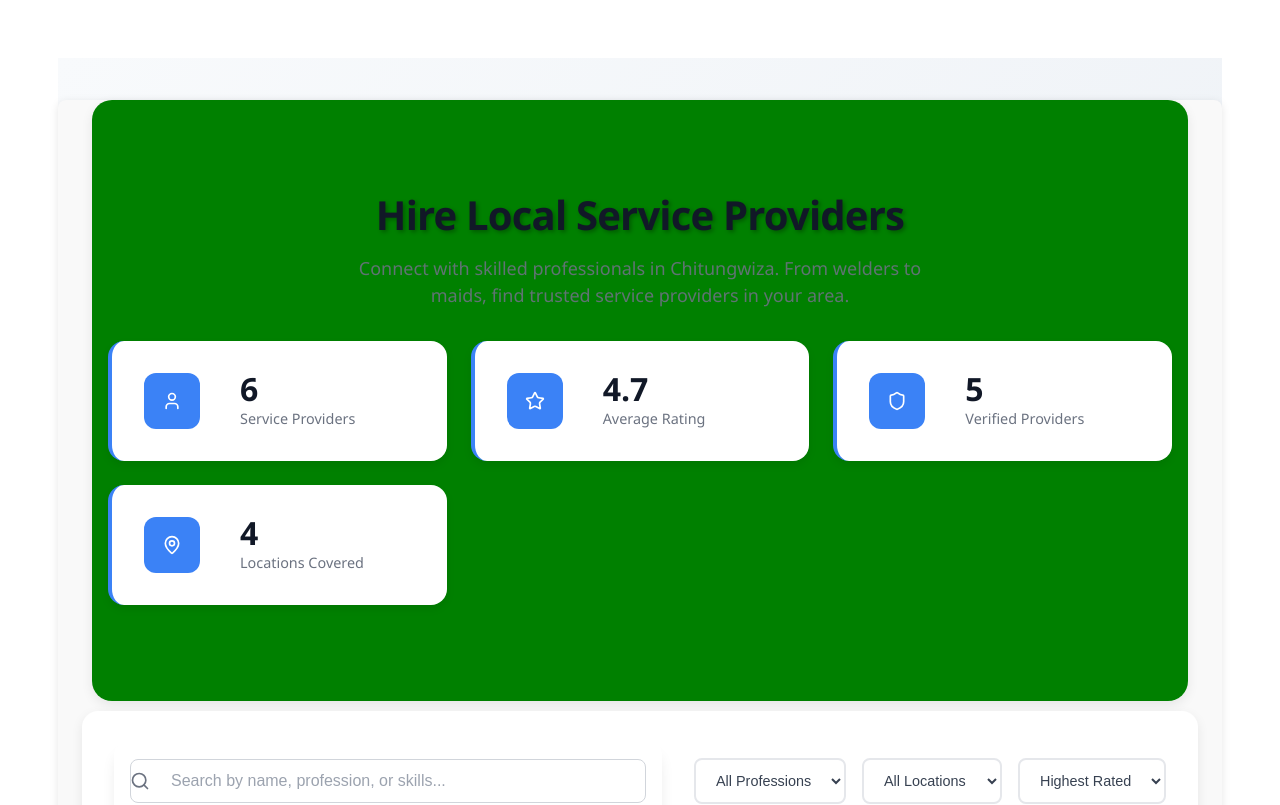
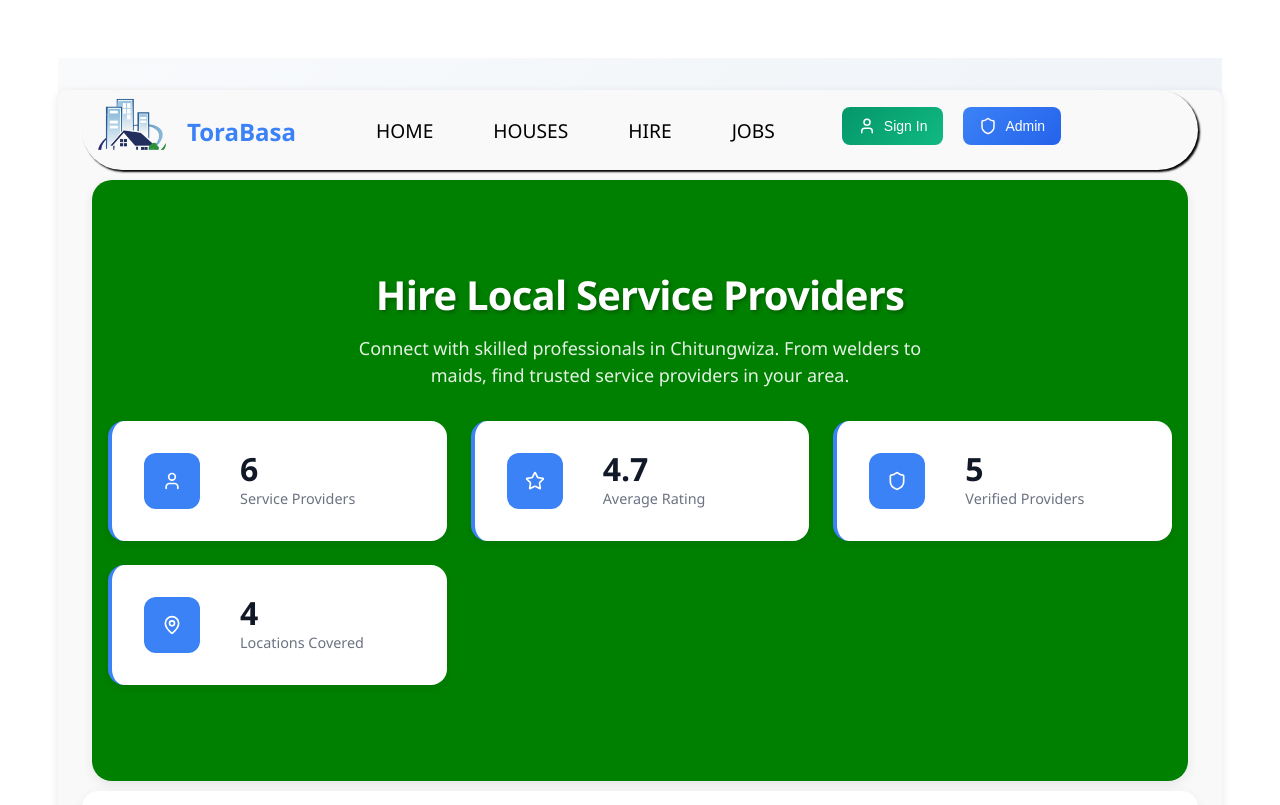
Before and after one commit to PyneAppp/Agent, a React (Vite) app in the folder frontend/: page /hire in a window 1280 px wide. Shown: the top 805 px of the page. Built offline with nearby package versions, Linux system fonts and the light colour scheme.

Commit message:
Added NavBar component to Accommodation, Hire, and Jobs pages; updated styles in Carousel.scss for improved text visibility.

```diff
--- a/frontend/src/components/Carousel/Carousel.scss
+++ b/frontend/src/components/Carousel/Carousel.scss
@@ -113,6 +113,7 @@
   margin-bottom: 1.5rem;
   text-shadow: 2px 2px 4px rgba(0, 0, 0, 0.3);
   letter-spacing: -0.02em;
+  color:white;
 }
 
 .hero-subtitle {
@@ -121,6 +122,7 @@
   margin-bottom: 2.5rem;
   opacity: 0.95;
   font-weight: 400;
+  color: white;
 }
 
 .hero-cta-button {
--- a/frontend/src/routes/accomodation/Accomodation.jsx
+++ b/frontend/src/routes/accomodation/Accomodation.jsx
@@ -16,6 +16,7 @@ import {
 } from "lucide-react";
 import { useAdmin } from "../../context/AdminContext";
 import "./Accomodation.scss";
+import NavBar from '../../routes/navBar/NavBar'
 
 const API_URL = import.meta.env.VITE_BHEKINA2;
 
@@ -262,6 +263,10 @@ function AccommodationApp() {
   return (
     <div className="accommodations-page">
       <div className="container">
+        {/*NavBar section*/}
+        <section className="Navbar-section">
+          <NavBar />
+        </section>
         {/* Page Header */}
         <div className="page-header">
           <div className="page-title-section">
--- a/frontend/src/routes/hire/Hire.jsx
+++ b/frontend/src/routes/hire/Hire.jsx
@@ -14,6 +14,7 @@ import {
   ExternalLink
 } from "lucide-react";
 import "./Hire.scss";
+import NavBar from '../../routes/navBar/NavBar'
 
 // Mock data for service providers (in real app, this would come from API)
 const mockServiceProviders = [
@@ -117,7 +118,9 @@ const ServiceProviderCard = ({ provider }) => {
   };
 
   return (
+
     <div className="service-provider-card">
+
       <div className="provider-header">
         <div className="provider-avatar">
           <img src={provider.avatar} alt={provider.name} />
@@ -240,6 +243,10 @@ export default function Hire() {
   return (
     <div className="hire-page">
       <div className="container">
+      {/*NavBar-section*/}
+      <section className="NavBar-section">
+        <NavBar/>
+      </section>
         {/* Hero Section */}
         <div className="hero-section">
           <div className="hero-content">
--- a/frontend/src/routes/jobs/Jobs.jsx
+++ b/frontend/src/routes/jobs/Jobs.jsx
@@ -15,6 +15,7 @@ import {
   AlertCircle
 } from "lucide-react";
 import "./Jobs.scss";
+import NavBar from '../../routes/navBar/NavBar'
 
 // Mock data for job opportunities
 const mockJobs = [
@@ -285,6 +286,10 @@ export default function Jobs() {
   return (
     <div className="jobs-page">
       <div className="container">
+        {/*NavBar-section*/}
+        <section className="NavBar-section">
+          <NavBar/>
+        </section>
         {/* Hero Section */}
         <div className="hero-section">
           <div className="hero-content">
```
